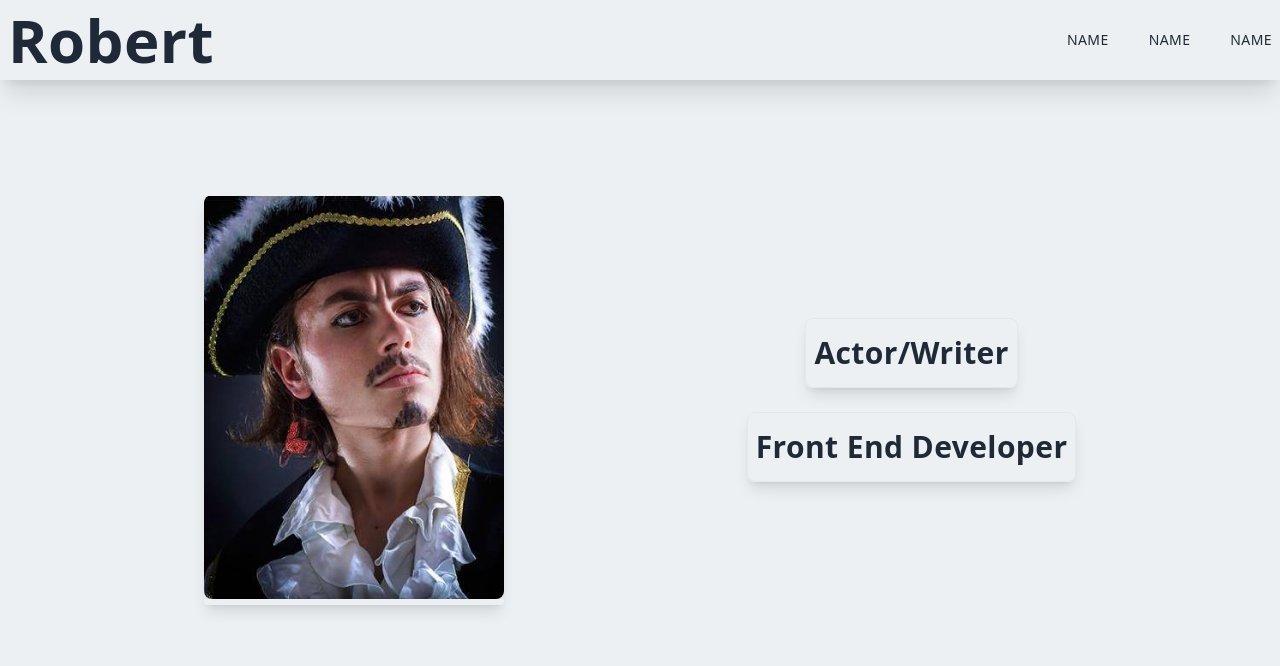
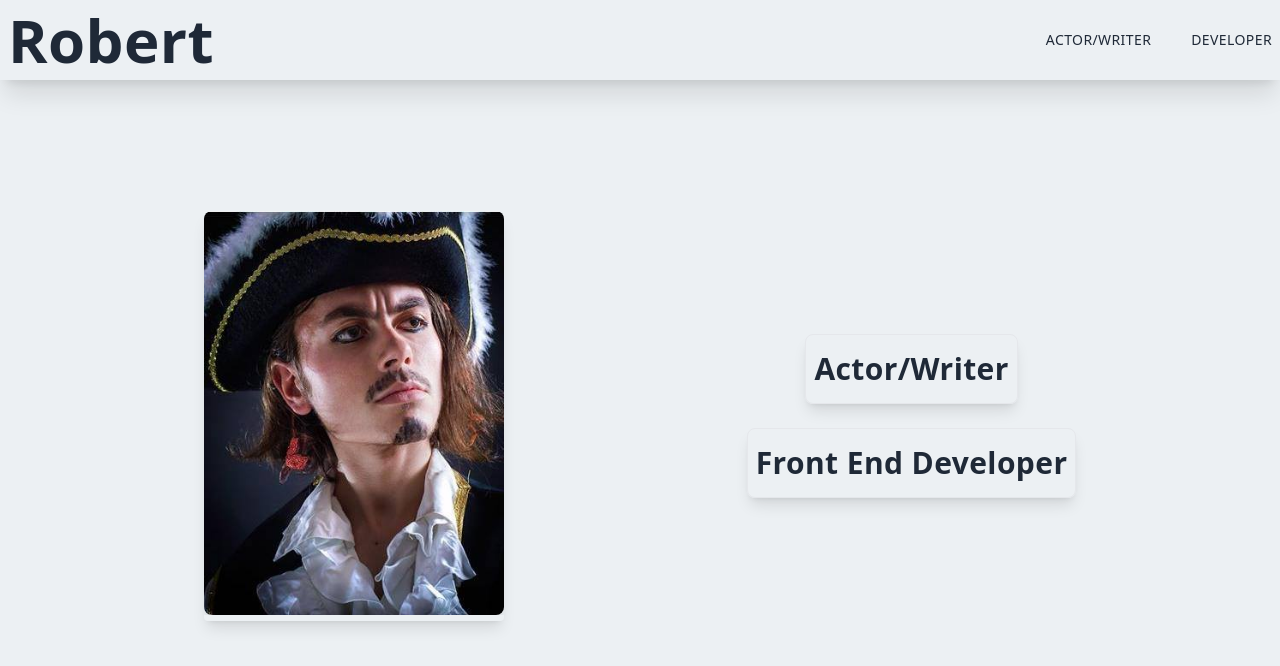
Before and after one commit to robert-burcea/portfolio, a Next.js app: page / in a window 1280 px wide. Shown: the top 666 px of the page. Built offline with nearby package versions, Linux system fonts and the light colour scheme.

Commit message:
working navbar mapping

```diff
--- a/pages/developer/components/Navbar.jsx
+++ b/pages/developer/components/Navbar.jsx
@@ -4,6 +4,7 @@ import Link from 'next/link'
 import {AiOutlineClose, AiOutlineMenu, AiOutlineMail} from 'react-icons/ai'
 import {FaLinkedinIn, FaGithub} from 'react-icons/fa'
 import {BsFillPersonLinesFill} from 'react-icons/bs'
+
 
 function Navbar({options}) {
     const [nav, setNav] = useState(false);
@@ -15,15 +16,11 @@ function Navbar({options}) {
             <h1>Robert</h1>
             <div>
             <ul className="hidden md:flex">
-                        <Link href='/'>
-                            <li className="ml-10 text-sm uppercase hover:border-b">NAME</li>
-                        </Link>
-                        <Link href='/'>
-                            <li className="ml-10 text-sm uppercase hover:border-b">NAME</li>
-                        </Link>
-                        <Link href='/'>
-                            <li className="ml-10 text-sm uppercase hover:border-b">NAME</li>
-                        </Link>
+                {options.map((option, index) => {
+                    return <Link key={index} href={option.url}>
+                    <li className="ml-10 text-sm uppercase hover:border-b">{option.name}</li>
+                </Link>
+                })}
             </ul>
             <div className="md:hidden">
                 <AiOutlineMenu size={25} onClick={() => {setNav(!nav)}}/>
--- a/pages/developer/index.js
+++ b/pages/developer/index.js
@@ -1,6 +1,30 @@
 import React from 'react'
 import Head from 'next/head'
 import Navbar from './components/Navbar'
+
+const NAVBAR_OPTIONS = {
+    main: [{
+        name:"Actor/Writer",
+        url:"/actor/"
+      },
+      {
+        name:"Developer",
+        url:"/developer/"
+      }],
+    developer: [
+      {
+        name:"Skills",
+        url:"/developer/skills/"
+      },
+      {
+        name:"Projects",
+        url:"/developer/projects"
+      }
+    ],
+    actor: [
+
+    ]
+  }
 
 function index() {
   return (
@@ -8,7 +32,7 @@ function index() {
         <Head>
             <title>Robert | Front-End Developer</title>
         </Head>
-        <Navbar />
+        <Navbar options={NAVBAR_OPTIONS.developer}/>
 
     </div>
   )
--- a/pages/index.js
+++ b/pages/index.js
@@ -3,23 +3,23 @@ import Navbar from './developer/components/Navbar'
 import Header from '/pages/landing/Header'
 import Hero from '/pages/landing/Hero'
 
-const NAVBAR__OPTIONS = {
+const NAVBAR_OPTIONS = {
   main: [{
-      name:"Actor",
-      url:"/pages/actor/"
+      name:"Actor/Writer",
+      url:"/actor/"
     },
     {
       name:"Developer",
-      url:"/pages/developer/"
+      url:"/developer/"
     }],
   developer: [
     {
       name:"Skills",
-      url:"/pages/developer/skills/"
+      url:"/developer/skills/"
     },
     {
       name:"Projects",
-      url:"/pages/developer/projects"
+      url:"/developer/projects"
     }
   ],
   actor: [
@@ -33,7 +33,7 @@ export default function Home() {
       <Head>
             <title>Robert Burcea</title>
       </Head>
-      <Navbar options={NAVBAR__OPTIONS.main}/>
+      <Navbar options={NAVBAR_OPTIONS.main}/>
       <Hero />
     </div>
   )
--- a/pages/landing/Hero.jsx
+++ b/pages/landing/Hero.jsx
@@ -5,7 +5,7 @@ import Link from 'next/link'
 
 function Hero() {
   return (
-    <div className="flex flex-col sm:flex-row w-[90%] justify-around items-center h-screen">
+    <div className="flex flex-col sm:flex-row w-[90%] justify-around items-center h-screen mt-4">
 
       <div className="w-[200px] sd:w-[250px] md:w-[300px] my-2 rounded shadow-lg hover:scale-[1.1] hover:shadow-2xl">
         <Image className="rounded-lg shadow-lg items-center" src={rb} alt="Robert's Photo"/>
```
